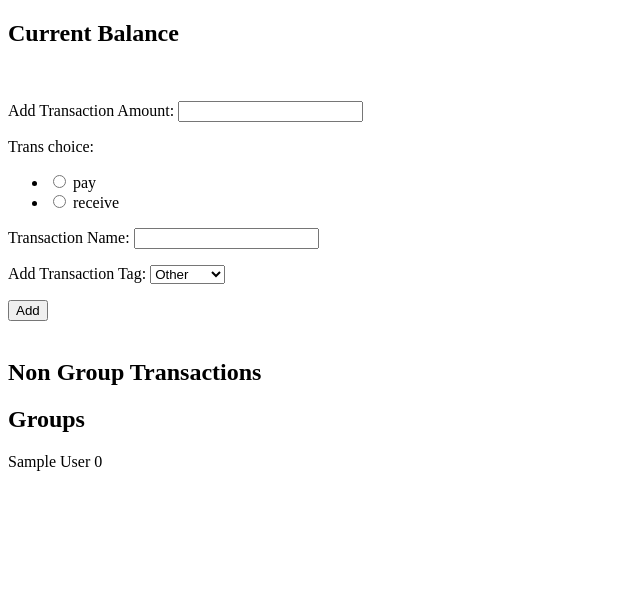
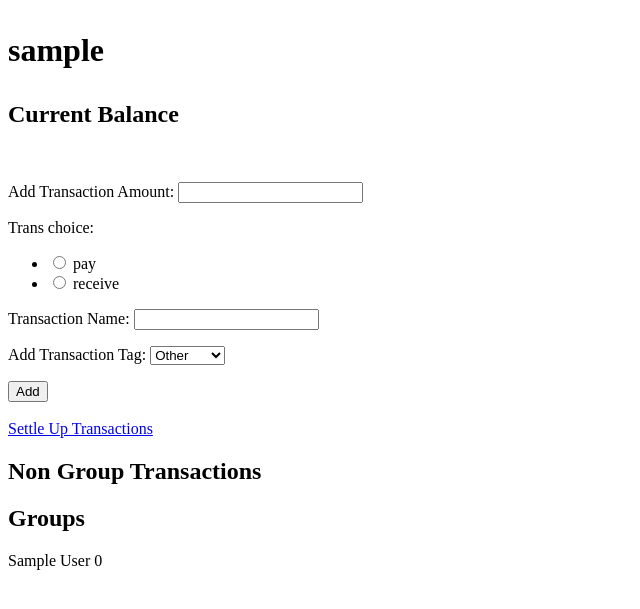
Before and after one commit to samadkoita/BOIS-Splitwise, a Django app: page /users/friend/1/1 in a window 1280 px wide. Shown: the top 609 px of the page, without its empty margins (0-640 px from the left). Run offline with Django 3.2, Linux system fonts and the light colour scheme; tables that the repository leaves empty hold one stand-in row (values such as "Sample post").

Commit message:
Add files via upload

```diff
--- a/templates/relationships.html
+++ b/templates/relationships.html
@@ -3,7 +3,7 @@
 
 {% load extras %}
 {% block content %}
-<!--<h1><p>{{ receive_user.firstname }}</p></h1>-->
+<h1><p>{{ receive_user.username }}</p></h1>
 
 <h2>Current Balance</h2>
 <p>{{ balance }}</p>
@@ -13,6 +13,8 @@
 	{{form.as_p}}
 	<button type="submit">Add</button>
 </form>
+<br>
+<a href="/users/friend/{{ active_user.id }}/{{ receive_user.id }}/settle">Settle Up Transactions</a>
 <br>
 <h2>Non Group Transactions</h2>
 {% for trans in non_group_transactions %}
```
